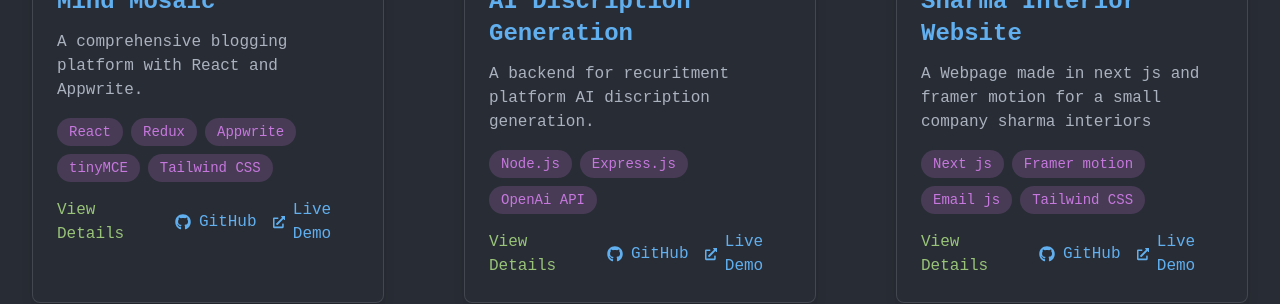
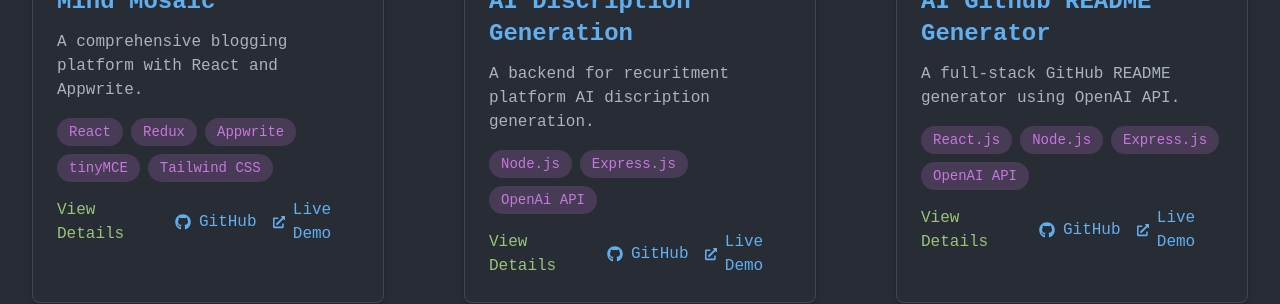
Before and after one commit to huamanraj/portfolio, a React (Vite) app: page /projects in a window 1280 px wide. Shown: the part 460-764 px from the top of the page. Built offline with nearby package versions, Linux system fonts and the light colour scheme.

Commit message:
github readme gen added

```diff
--- a/src/data/projectsData.js
+++ b/src/data/projectsData.js
@@ -36,7 +36,26 @@ export const projectsData = [
         challenges: '..',
         github: 'https://github.com/huamanraj/AI-discription-',
         liveDemo: 'https://github.com/huamanraj/AI-discription-'
-    }
+    },
+     {
+            id: 10,
+            title: 'AI Github README Generator',
+            image: 'https://kinsta.com/wp-content/uploads/2018/04/what-is-github-1-1.png',
+            shortDescription: 'A full-stack GitHub README generator using OpenAI API.',
+            fullDescription: 'This project is an AI-powered GitHub README generator that helps developers craft professional README files. It uses OpenAI API to generate content based on user-selected options, offering a dynamic and customized README creation experience.',
+            technologies: ['React.js','Node.js', 'Express.js', 'OpenAI API'],
+            features: [
+                'Generates descriptions based on user-selected options',
+                'Interactive user interface',
+                'README template generation',
+                'Customizable content blocks',
+                'Supports multiple project types'
+            ],
+            challenges: 'Implementing dynamic user options and integrating the OpenAI API efficiently was a challenge, along with ensuring the generated content matched user expectations.',
+            github: 'https://github.com/huamanraj?tab=repositories&q=readme-gen&type=&language=&sort=',
+            liveDemo: 'https://readme-generator-frontend.vercel.app/'
+        }
+
     ,
     {
         id: 8,
```
